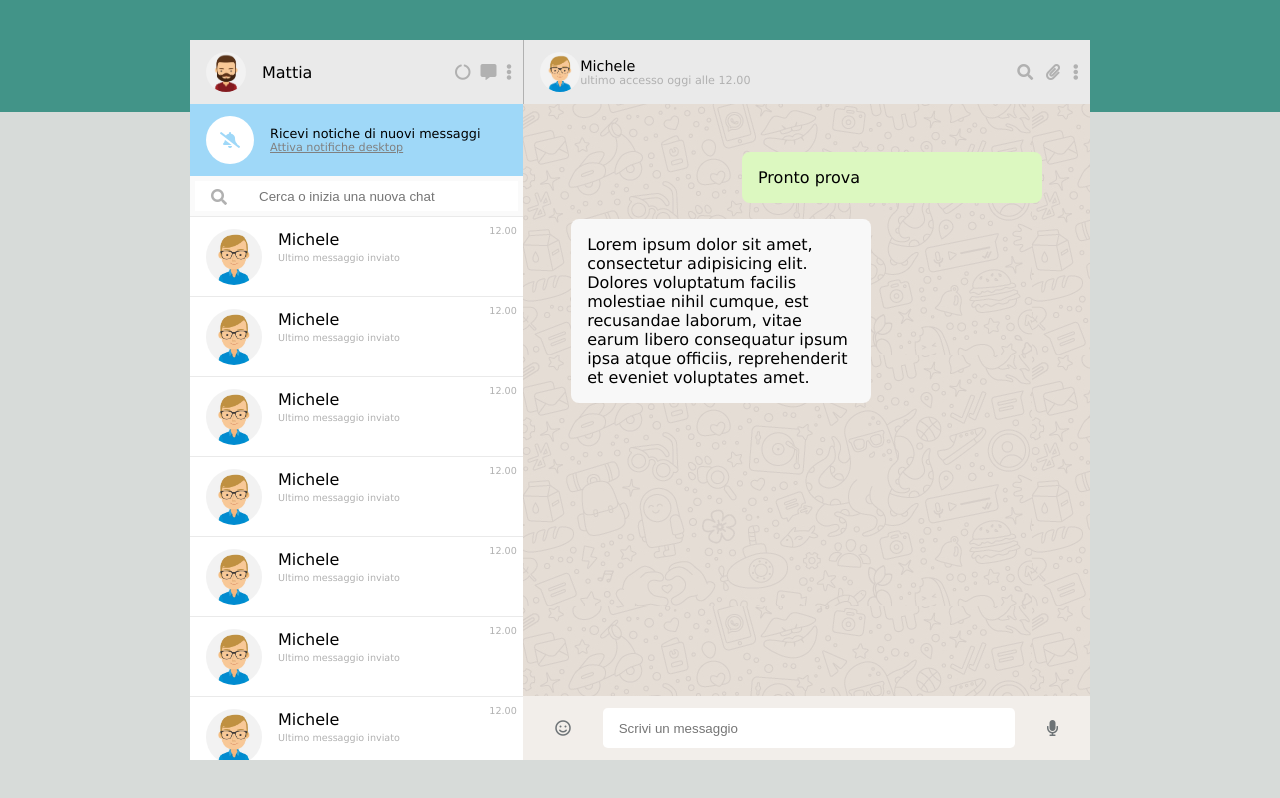
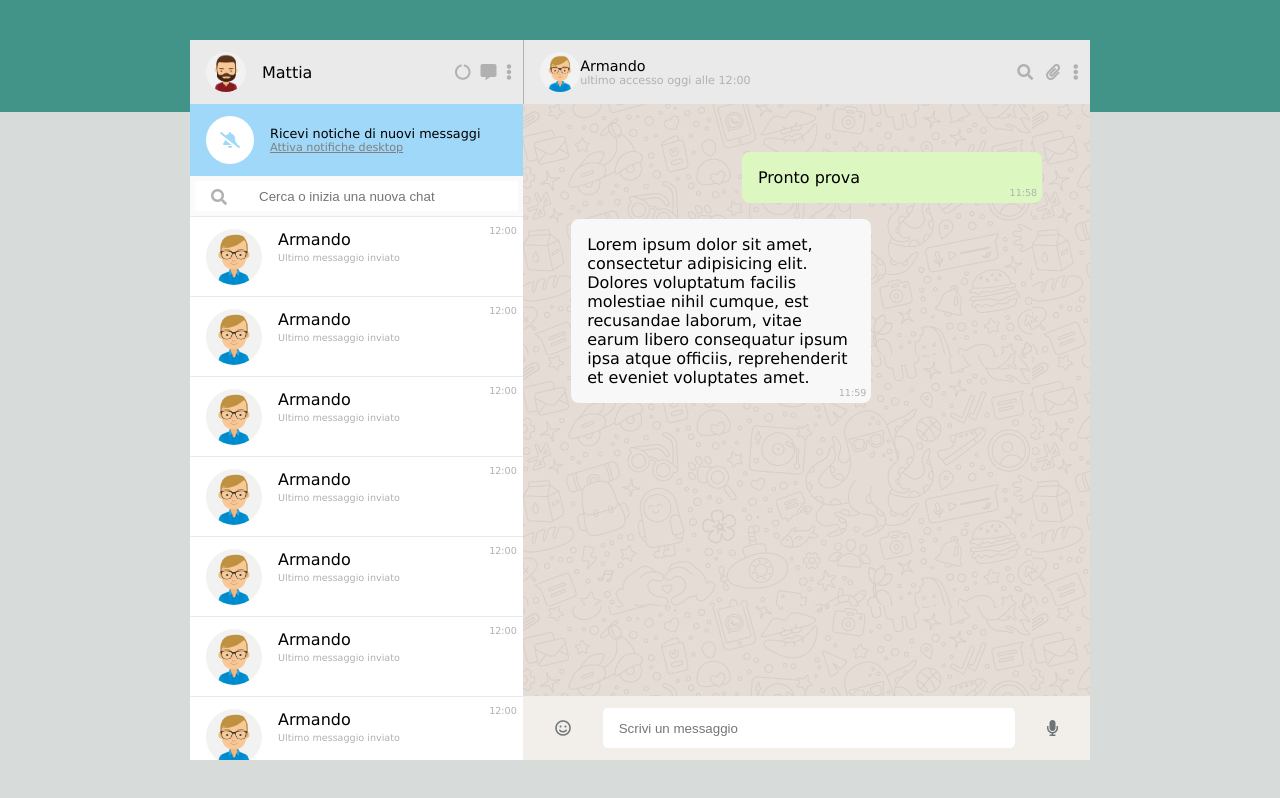
Before and after one commit to LaSe28/vue-boolzapp, a plain HTML site: page index.html in a window 1280 px wide. Drawn offline with nearby package versions, Linux system fonts and the light colour scheme.

Commit message:
end base

```diff
--- a/css/style.css
+++ b/css/style.css
@@ -158,7 +158,7 @@ html{
     transform: translateY(-50%);
 }
 
-.list-item .date{
+.list-item .hour{
     position: absolute;
     top: 0.5rem;
     right: 0.4rem;
@@ -262,6 +262,7 @@ html{
     border-radius: 0.5rem;
     margin: 3rem 3rem 0.5rem 0;
     align-self: end;
+    position: relative;
 
 }
 
@@ -271,4 +272,13 @@ html{
     padding: 1rem;
     border-radius: 0.5rem;
     margin: 0.5rem 3rem;
+    position: relative;
 }
+
+.messages .hour{
+    position: absolute;
+    bottom: .3rem;
+    right: .3rem;
+    font-size: 0.6rem;
+    color: #b1b1b1;
+}
--- a/index.html
+++ b/index.html
@@ -41,58 +41,58 @@
                     <div class="list-item">
                         <img src="img/avatar_3.jpg" alt="">
                         <div class="text-sec">
-                            <div>Michele</div>
+                            <div>Armando</div>
                             <p>Ultimo messaggio inviato</p>
                         </div>
-                        <div class="date">12.00</div>
+                        <div class="hour">12:00</div>
                     </div>
                     <div class="list-item">
                         <img src="img/avatar_3.jpg" alt="">
                         <div class="text-sec">
-                            <div>Michele</div>
+                            <div>Armando</div>
                             <p>Ultimo messaggio inviato</p>
                         </div>
-                        <div class="date">12.00</div>
+                        <div class="hour">12:00</div>
                     </div>
                     <div class="list-item">
                         <img src="img/avatar_3.jpg" alt="">
                         <div class="text-sec">
-                            <div>Michele</div>
+                            <div>Armando</div>
                             <p>Ultimo messaggio inviato</p>
                         </div>
-                        <div class="date">12.00</div>
+                        <div class="hour">12:00</div>
                     </div>
                     <div class="list-item">
                         <img src="img/avatar_3.jpg" alt="">
                         <div class="text-sec">
-                            <div>Michele</div>
+                            <div>Armando</div>
                             <p>Ultimo messaggio inviato</p>
                         </div>
-                        <div class="date">12.00</div>
+                        <div class="hour">12:00</div>
                     </div>
                     <div class="list-item">
                         <img src="img/avatar_3.jpg" alt="">
                         <div class="text-sec">
-                            <div>Michele</div>
+                            <div>Armando</div>
                             <p>Ultimo messaggio inviato</p>
                         </div>
-                        <div class="date">12.00</div>
+                        <div class="hour">12:00</div>
                     </div>
                     <div class="list-item">
                         <img src="img/avatar_3.jpg" alt="">
                         <div class="text-sec">
-                            <div>Michele</div>
+                            <div>Armando</div>
                             <p>Ultimo messaggio inviato</p>
                         </div>
-                        <div class="date">12.00</div>
+                        <div class="hour">12:00</div>
                     </div>
                     <div class="list-item">
                         <img src="img/avatar_3.jpg" alt="">
                         <div class="text-sec">
-                            <div>Michele</div>
+                            <div>Armando</div>
                             <p>Ultimo messaggio inviato</p>
                         </div>
-                        <div class="date">12.00</div>
+                        <div class="hour">12:00</div>
                     </div>
                 </div>
             </div>
@@ -103,16 +103,20 @@
                 <div class="contact">
                     <img src="img/avatar_3.jpg" alt="">
                     <div class="info">
-                        <div>Michele</div>
-                        <p>ultimo accesso oggi alle 12.00</p>
+                        <div>Armando</div>
+                        <p>ultimo accesso oggi alle 12:00</p>
                     </div>
                     <i class="fas fa-search"></i>
                     <i class="fas fa-paperclip"></i>
                     <i class="fas fa-ellipsis-v"></i>
                 </div>
                 <div class="messages">
-                    <div class="sended">Pronto prova</div>
-                    <div class="received">Lorem ipsum dolor sit amet, consectetur adipisicing elit. Dolores voluptatum facilis molestiae nihil cumque, est recusandae laborum, vitae earum libero consequatur ipsum ipsa atque officiis, reprehenderit et eveniet voluptates amet. </div>
+                    <div class="sended">Pronto prova
+                        <div class="hour">11:58</div>
+                    </div>
+                    <div class="received">Lorem ipsum dolor sit amet, consectetur adipisicing elit. Dolores voluptatum facilis molestiae nihil cumque, est recusandae laborum, vitae earum libero consequatur ipsum ipsa atque officiis, reprehenderit et eveniet voluptates amet.
+                        <div class="hour">11:59</div>
+                    </div>
                 </div>
                 <div class="input-message">
                     <i class="far fa-smile"></i>
```
